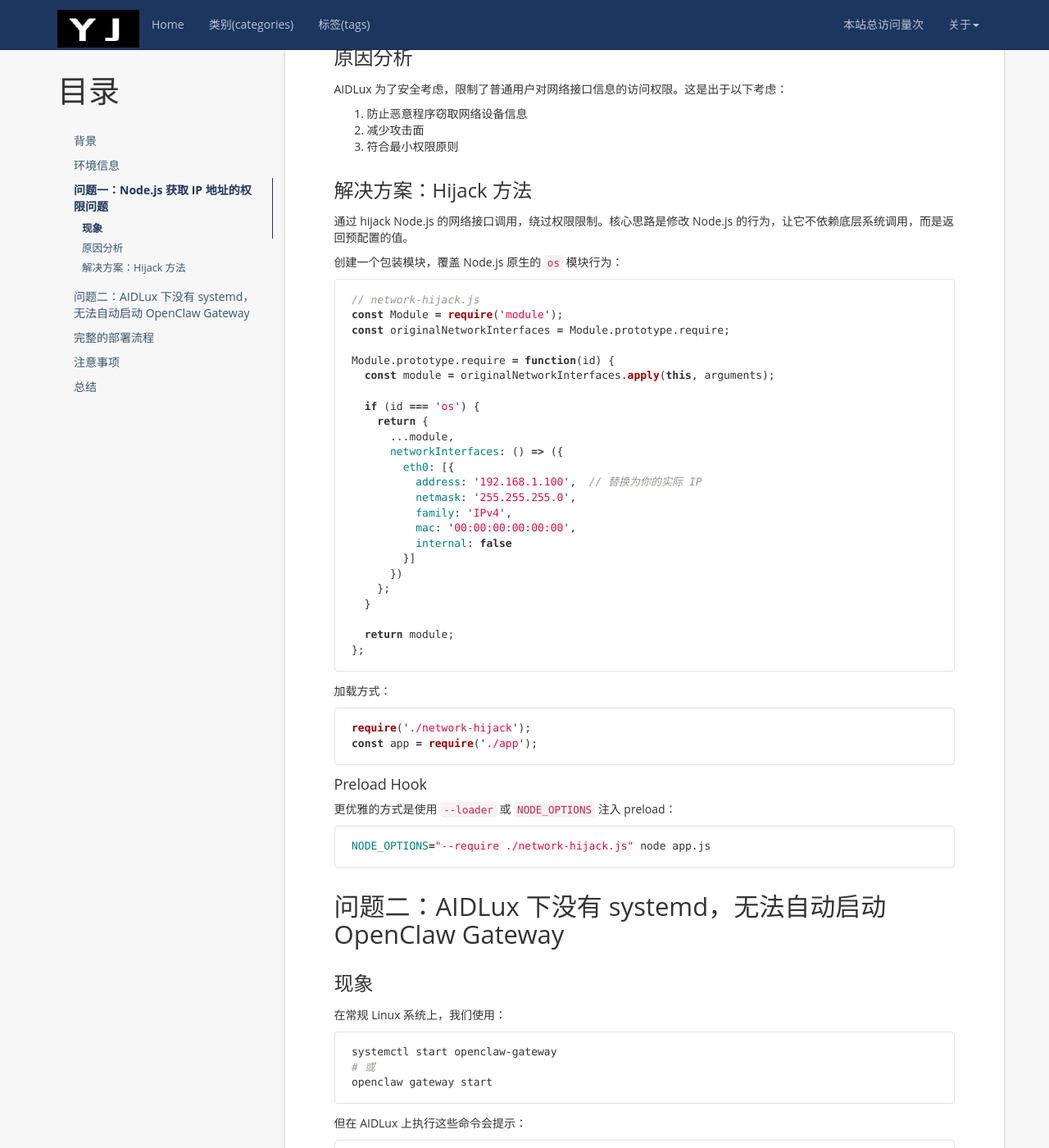
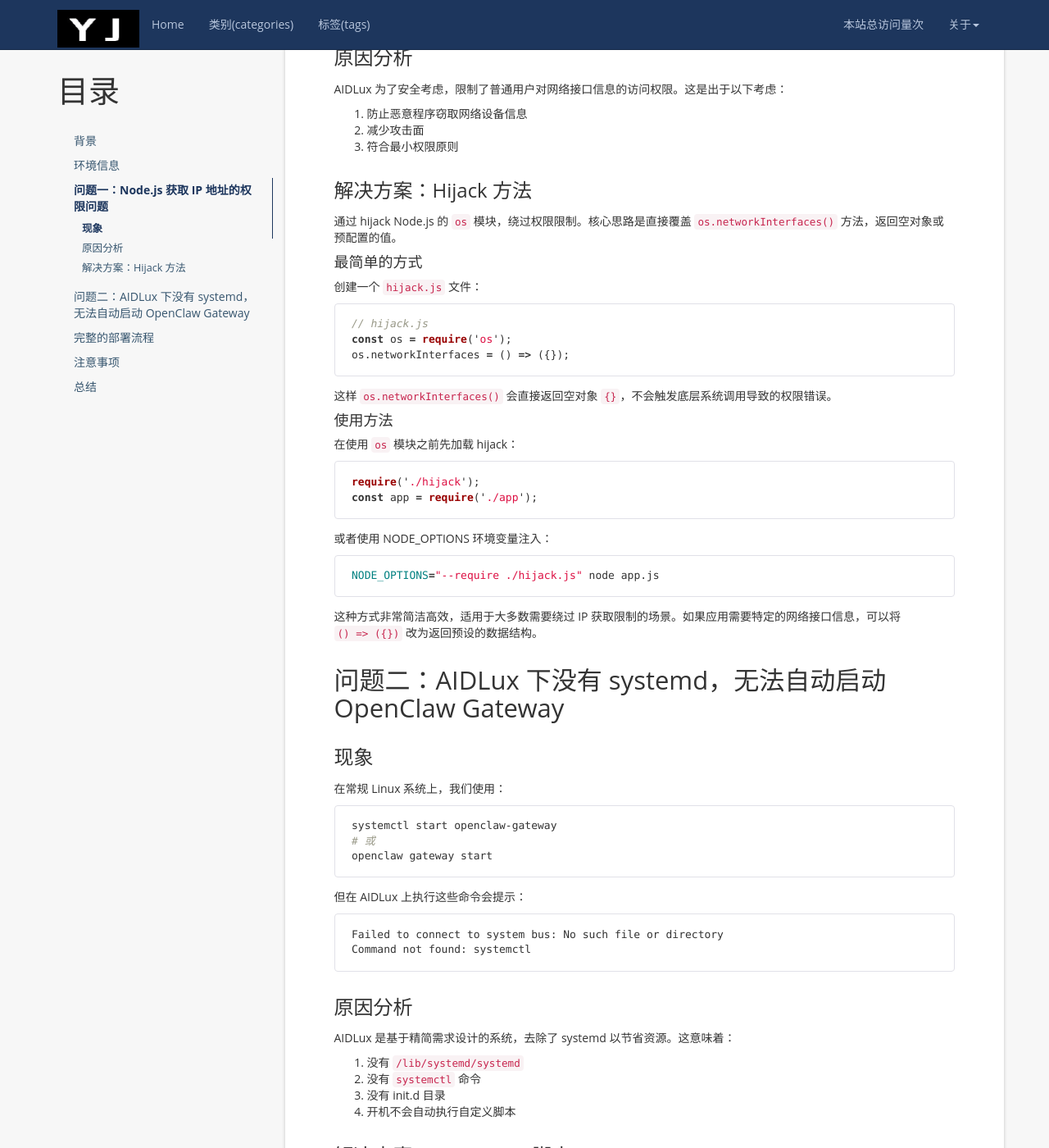
Before and after one commit to peteryj/peteryj.github.io, a Jekyll site: the page built from _posts/2026-03-01-openclaw-gateway-on-aidlux.markdown, in a window 1280 px wide and 1400 px high, scrolled down 943 px. Shown: the whole window at 82% size. Built offline with Jekyll 4.4.1, drawn with Linux system fonts in a browser that asks for light colours; nearby versions of some CDN libraries; a script that is not in the unit is left out; comment, search, counter and statistics services are not loaded.

Commit message:
Update: Simplify hijack.js solution based on actual implementation

````diff
--- a/_posts/2026-03-01-openclaw-gateway-on-aidlux.markdown
+++ b/_posts/2026-03-01-openclaw-gateway-on-aidlux.markdown
@@ -42,52 +42,36 @@
 
 ### 解决方案：Hijack 方法
 
-通过 hijack Node.js 的网络接口调用，绕过权限限制。核心思路是修改 Node.js 的行为，让它不依赖底层系统调用，而是返回预配置的值。
+通过 hijack Node.js 的 `os` 模块，绕过权限限制。核心思路是直接覆盖 `os.networkInterfaces()` 方法，返回空对象或预配置的值。
 
+#### 最简单的方式
 
-创建一个包装模块，覆盖 Node.js 原生的 `os` 模块行为：
+创建一个 `hijack.js` 文件：
 
 ```javascript
-// network-hijack.js
-const Module = require('module');
-const originalNetworkInterfaces = Module.prototype.require;
-
-Module.prototype.require = function(id) {
-  const module = originalNetworkInterfaces.apply(this, arguments);
-
-  if (id === 'os') {
-    return {
-      ...module,
-      networkInterfaces: () => ({
-        eth0: [{
-          address: '192.168.1.100',  // 替换为你的实际 IP
-          netmask: '255.255.255.0',
-          family: 'IPv4',
-          mac: '00:00:00:00:00:00',
-          internal: false
-        }]
-      })
-    };
-  }
-
-  return module;
-};
+// hijack.js
+const os = require('os');
+os.networkInterfaces = () => ({});
 ```
 
-加载方式：
+这样 `os.networkInterfaces()` 会直接返回空对象 `{}`，不会触发底层系统调用导致的权限错误。
+
+#### 使用方法
+
+在使用 `os` 模块之前先加载 hijack：
 
 ```javascript
-require('./network-hijack');
+require('./hijack');
 const app = require('./app');
 ```
 
-#### Preload Hook
-
-更优雅的方式是使用 `--loader` 或 `NODE_OPTIONS` 注入 preload：
+或者使用 NODE_OPTIONS 环境变量注入：
 
 ```bash
-NODE_OPTIONS="--require ./network-hijack.js" node app.js
+NODE_OPTIONS="--require ./hijack.js" node app.js
 ```
+
+这种方式非常简洁高效，适用于大多数需要绕过 IP 获取限制的场景。如果应用需要特定的网络接口信息，可以将 `() => ({})` 改为返回预设的数据结构。
 
 ## 问题二：AIDLux 下没有 systemd，无法自动启动 OpenClaw Gateway
 
````
